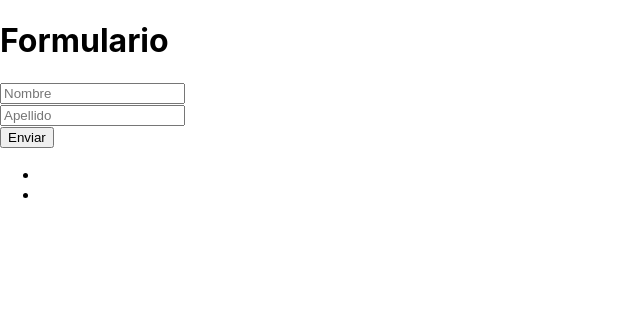
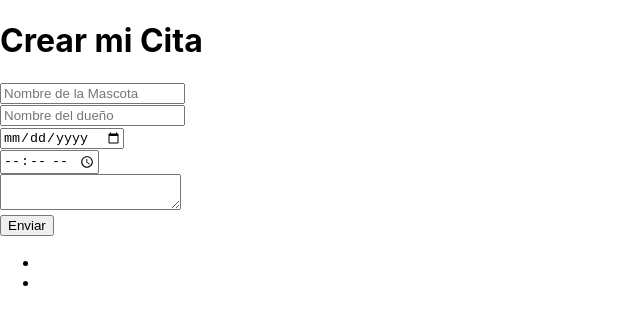
Before and after one commit to facubeloqui/gestor_de_citas_react, a React (Create React App) app: page / in a window 1280 px wide. Shown: the top 324 px of the page, without its empty margins (0-640 px from the left). Built offline with nearby package versions, Linux system fonts and the light colour scheme.

Commit message:
maquetado del formulario terminado

```diff
--- a/src/components/Formulario.js
+++ b/src/components/Formulario.js
@@ -2,8 +2,11 @@ import React, {Fragment, useState} from 'react'
 
 function Formulario() {
   const [datos, setDatos] = useState({
-    nombre: '',
-    apellido: ''
+    nombreMascota: '',
+    nombreDueno: '',
+    fecha: '',
+    hora: '',
+    sintomas: ''
   })
 
   const handleInputChange = (event) => {
@@ -16,17 +19,26 @@ function Formulario() {
 }
 const enviarDatos = (event) => {
   event.preventDefault()
-  console.log('enviando datos...' + datos.nombre + ' ' + datos.apellido)
+  console.log('enviando datos...' + datos.nombreMascota + ' ' + datos.nombreDueno + ' ' + datos.fecha + ' ' + datos.hora  + ' ' + datos.sintomas)
 }
   return (
     <Fragment>
-            <h1>Formulario</h1>
+            <h1>Crear mi Cita</h1>
             <form className="row" onSubmit={enviarDatos}>
                 <div className="col-md-3">
-                    <input type="text" placeholder="Nombre" className="form-control" onChange={handleInputChange} name="nombre"></input>
+                    <input type="text" placeholder="Nombre de la Mascota" className="form-control" onChange={handleInputChange} name="nombreMascota"></input>
                 </div>
                 <div className="col-md-3">
-                    <input type="text" placeholder="Apellido" className="form-control" onChange={handleInputChange} name="apellido"></input>
+                    <input type="text" placeholder="Nombre del dueño" className="form-control" onChange={handleInputChange} name="nombreDueño"></input>
+                </div>
+                <div className="col-md-3">
+                    <input type="date" placeholder="Fecha" className="form-control" onChange={handleInputChange} name="fecha"></input>
+                </div>
+                <div className="col-md-3">
+                    <input type="time" placeholder="Hora" className="form-control" onChange={handleInputChange} name="hora"></input>
+                </div>
+                <div className="col-md-3">
+                    <textarea  className="form-control" onChange={handleInputChange} name="texto"></textarea>
                 </div>
                 <button type="submit" className="btn btn-primary">Enviar</button>
             </form>
```
